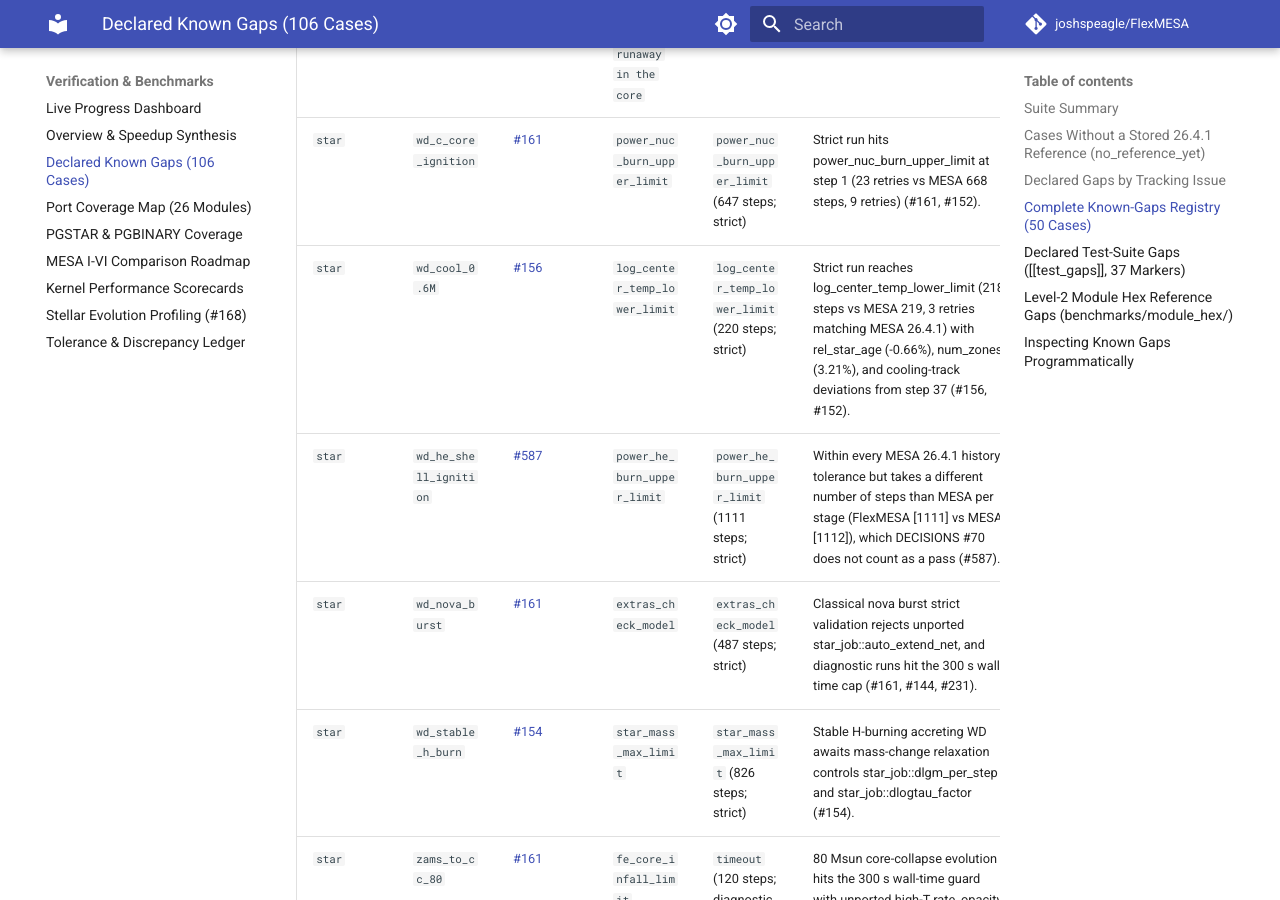
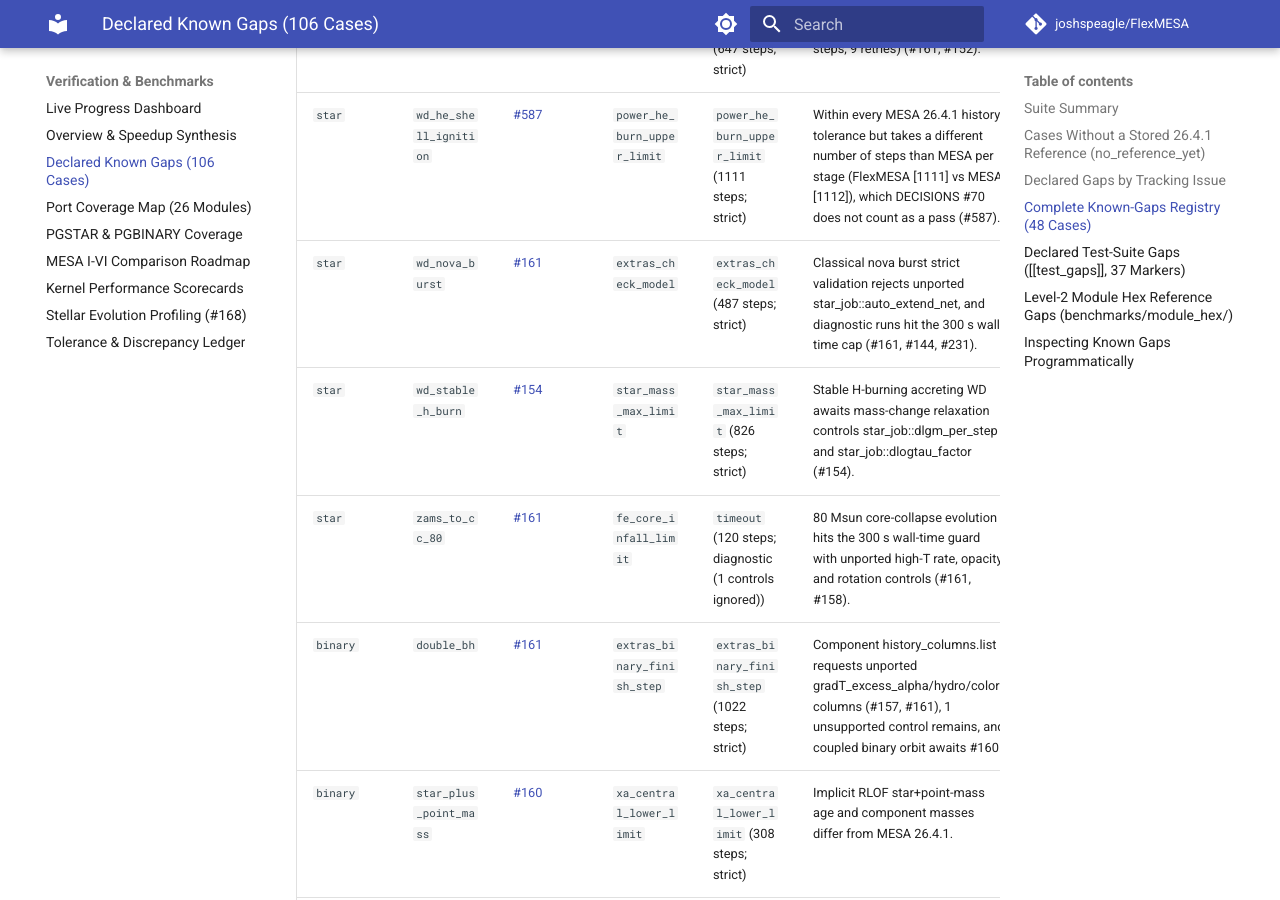
Before and after one commit to joshspeagle/FlexMESA, an MkDocs documentation site: the page built from docs/benchmarks/known-gaps.md, in a window 1280 px wide and 900 px high, scrolled down 7476 px. Built offline with MkDocs 1.6.1 and Material for MkDocs 9.7.7, drawn with Linux system fonts in a browser that asks for light colours; comment, search, counter and statistics services are not loaded; some of the changed text lies outside the part shown.

Commit message:
chore(train): regenerate generated pages for Train 13
Regenerated with their own generators (never by hand) after the Train 13
rebase left generated pages stale:
- scripts/audit/diff_mesa_defaults.py -> notes/audit/defaults_diff_26_4_1.md
- scripts/audit/report_unsupported_controls.py ->
  notes/audit/unsupported_controls_26_4_1.md and
  benchmarks/history_harness/unsupported_controls_26_4_1.json
- flexmesa harness table -> notes/audit/case_table.md
- scripts/docs/render_coverage_map_page.py -> docs/benchmarks/coverage-map.md
- scripts/docs/render_known_gaps_page.py -> docs/benchmarks/known-gaps.md
- scripts/docs/render_benchmark_pages.py -> docs/benchmarks/overview.md
  (and the wave-5 report, unchanged)
render_pgstar_coverage.py and render_extras_status.py needed no changes.

Verified: every generator's --check passes after regeneration. The
committed baseline (baseline_run_26_4_1.json), known_gaps.toml and the
dashboard outputs were not touched.

Not resolved: the regenerated case table and known-gaps page report 2
undeclared failures (star/check_pulse_atm, star/wd_cool_0.6M), because
known_gaps.toml entries for them were removed earlier in the train while
the committed baseline still records them as failing. Regenerate these
pages again once the ledger or baseline decision is made.

Co-Authored-By: Claude Sonnet 5.5 <noreply@anthropic.com>
Claude-Session: https://claude.ai/code/session_01JkqiRnFZiWFNhdBU31xmqX

```diff
--- a/docs/benchmarks/known-gaps.md
+++ b/docs/benchmarks/known-gaps.md
@@ -9,14 +9,14 @@ Instead of capping steps or loosening checks to force green runs, unfinished or
 
 | Suite | Target Cases | Stored `26.4.1` Refs | `no_reference_yet` | Strict-Validated | Diagnostic Runs | Reach Upstream Term | Declared Gaps | Verified Pass |
 | :--- | ---: | ---: | ---: | ---: | ---: | ---: | ---: | ---: |
-| `star` | 90 | 86 | 4 | 72 | 18 | 68 | 41 | 39 |
+| `star` | 90 | 86 | 4 | 72 | 18 | 68 | 39 | 39 |
 | `binary` | 8 | 8 | 0 | 8 | 0 | 8 | 4 | 4 |
 | `astero` | 8 | 8 | 0 | 8 | 0 | 3 | 5 | 1 |
-| **Total** | **106** | **102** | **4** | **88** | **18** | **79** | **50** | **44** |
+| **Total** | **106** | **102** | **4** | **88** | **18** | **79** | **48** | **44** |
 
 `Strict-Validated` counts cases whose unmodified inlists pass strict control validation (`#147`). `Diagnostic Runs` counts cases that strict validation rejects and that were rerun with the unsupported controls ignored; their numbers show where the engine stands and can never count as a pass (`DECISIONS #26`). `Reach Upstream Term` counts runs of either kind.
 
-- **Undeclared Failures**: `0`
+- **Undeclared Failures**: `2`
 - **Within Numeric Tolerance While Governed as Gaps**: `13` cases (`star/gyre_in_mesa_bcep` ([#170](https://github.com/joshspeagle/FlexMESA/issues/170)), `star/gyre_in_mesa_ms` ([#170](https://github.com/joshspeagle/FlexMESA/issues/170)), `star/gyre_in_mesa_rsg` ([#170](https://github.com/joshspeagle/FlexMESA/issues/170)), `star/gyre_in_mesa_spb` ([#170](https://github.com/joshspeagle/FlexMESA/issues/170)), `star/gyre_in_mesa_wd` ([#157](https://github.com/joshspeagle/FlexMESA/issues/157)), `star/high_z` ([#587](https://github.com/joshspeagle/FlexMESA/issues/587)), `star/make_planets` ([#587](https://github.com/joshspeagle/FlexMESA/issues/587)), `star/ns_h` ([#587](https://github.com/joshspeagle/FlexMESA/issues/587)), `star/rsp_gyre` ([#170](https://github.com/joshspeagle/FlexMESA/issues/170)), `star/wd_he_shell_ignition` ([#587](https://github.com/joshspeagle/FlexMESA/issues/587)), `binary/wind_fed_bhhmxb` ([#587](https://github.com/joshspeagle/FlexMESA/issues/587)), `astero/astero_adipls` ([#171](https://github.com/joshspeagle/FlexMESA/issues/171)), `astero/surface_effects` ([#162](https://github.com/joshspeagle/FlexMESA/issues/162))) meet numeric tolerances while remaining declared gaps under active tracking issues.
 
 ## Cases Without a Stored `26.4.1` Reference (`no_reference_yet`)
@@ -34,18 +34,17 @@ Cases lacking a committed MESA `26.4.1` baseline report `no reference yet` and c
 
 | Tracking Issue | Declared Case Count | Primary Focus |
 | :--- | ---: | :--- |
-| [#161](https://github.com/joshspeagle/FlexMESA/issues/161) | 18 | Restore upstream EOS, opacity, network, and atm control paths |
+| [#161](https://github.com/joshspeagle/FlexMESA/issues/161) | 17 | Restore upstream EOS, opacity, network, and atm control paths |
 | [#162](https://github.com/joshspeagle/FlexMESA/issues/162) | 8 | Align `astero` search and chi-squared drivers |
 | [#154](https://github.com/joshspeagle/FlexMESA/issues/154) | 6 | Align `timestep.rs` and `star` mass-change `do_adjust_mass` |
 | [#157](https://github.com/joshspeagle/FlexMESA/issues/157) | 5 | Restore MLT/TDC controls and remove non-upstream fallbacks |
 | [#587](https://github.com/joshspeagle/FlexMESA/issues/587) | 5 | Open #140 parity sub-issue |
 | [#158](https://github.com/joshspeagle/FlexMESA/issues/158) | 3 | Align shellular rotation solver variables and Spruit-Tayler |
 | [#160](https://github.com/joshspeagle/FlexMESA/issues/160) | 2 | Align coupled `BinarySystem` step ordering, tides, and RLOF |
-| [#156](https://github.com/joshspeagle/FlexMESA/issues/156) | 1 | Port full Burgers element diffusion and radiative levitation |
 | [#170](https://github.com/joshspeagle/FlexMESA/issues/170) | 1 | Integrate bundled `GYRE` oscillation eigensolver |
 | [#231](https://github.com/joshspeagle/FlexMESA/issues/231) | 1 | Open #140 parity sub-issue |
 
-## Complete Known-Gaps Registry (50 Cases)
+## Complete Known-Gaps Registry (48 Cases)
 
 | Suite | Case | Issue | Expected Term | Baseline Outcome | Mechanism |
 | :--- | :--- | :--- | :--- | :--- | :--- |
@@ -59,7 +58,6 @@ Cases lacking a committed MESA `26.4.1` baseline report `no reference yet` and c
 | `star` | `c13_pocket` | [#161](https://github.com/joshspeagle/FlexMESA/issues/161) | `one thermal pulse cycle complete` | `timeout` (667 steps; diagnostic (1 controls ignored)) | AGB third-dredge-up C13-pocket evolution hits memory/wall-time guard with unsupported controls::atm_off_table_option (#161). |
 | `star` | `cburn_inward` | [#157](https://github.com/joshspeagle/FlexMESA/issues/157) | `extras_finish_step` | `timeout` (213 steps; strict) | Case history_columns.list requests unported MLT++ gradT_excess_alpha column. |
 | `star` | `ccsn_IIp` | [#161](https://github.com/joshspeagle/FlexMESA/issues/161) | `extras_finish_step` | `redo_limit` (0 steps; diagnostic (2 controls ignored)) | Case history_columns.list requests unported hydro shock and bolometric colors columns. |
-| `star` | `check_pulse_atm` | [#161](https://github.com/joshspeagle/FlexMESA/issues/161) | `max_model_number` | `max_model_number` (75 steps; strict) | Atmosphere boundary reconstruction departs from MESA 26.4.1 (#161, #162). |
 | `star` | `conductive_flame` | [#161](https://github.com/joshspeagle/FlexMESA/issues/161) | `flame reached halfway point` | `error` (0 steps; diagnostic (1 controls ignored)) | Case uses unported use_other_build_initial_model and use_other_surface_pt custom-physics hooks (#154, #161). |
 | `star` | `conserve_angular_momentum` | [#158](https://github.com/joshspeagle/FlexMESA/issues/158) | `he_core_mass_limit` | `he_core_mass_limit` (507 steps; strict) | Diagnostic run reaches he_core_mass_limit with 2 unsupported rotational controls (change_d_omega_flag, new_d_omega_flag; #158). |
 | `star` | `custom_rates` | [#161](https://github.com/joshspeagle/FlexMESA/issues/161) | `log_center_temp_upper_limit` | `max_model_number` (600 steps; diagnostic (4 controls ignored)) | Custom rate table evolution fails to converge after retries (#161, #152). |
@@ -85,7 +83,6 @@ Cases lacking a committed MESA `26.4.1` baseline report `no reference yet` and c
 | `star` | `tzo` | [#161](https://github.com/joshspeagle/FlexMESA/issues/161) | `PASS: Have reached requested NS mass` | `timeout` (924 steps; diagnostic (1 controls ignored)) | Case history_columns.list requests unported colors add_abs_mag and hydro shock columns. |
 | `star` | `wd_aic` | [#161](https://github.com/joshspeagle/FlexMESA/issues/161) | `PASS: A=20 electron captures have started a thermal runaway in the core` | `timeout` (1090 steps; diagnostic (5 controls ignored)) | Accretion-induced collapse WD requires unbundled wd_aic.net and unsupported Coulomb/weak-rate controls (#161). |
 | `star` | `wd_c_core_ignition` | [#161](https://github.com/joshspeagle/FlexMESA/issues/161) | `power_nuc_burn_upper_limit` | `power_nuc_burn_upper_limit` (647 steps; strict) | Strict run hits power_nuc_burn_upper_limit at step 1 (23 retries vs MESA 668 steps, 9 retries) (#161, #152). |
-| `star` | `wd_cool_0.6M` | [#156](https://github.com/joshspeagle/FlexMESA/issues/156) | `log_center_temp_lower_limit` | `log_center_temp_lower_limit` (220 steps; strict) | Strict run reaches log_center_temp_lower_limit (218 steps vs MESA 219, 3 retries matching MESA 26.4.1) with rel_star_age (-0.66%), num_zones (3.21%), and cooling-track deviations from step 37 (#156, #152). |
 | `star` | `wd_he_shell_ignition` | [#587](https://github.com/joshspeagle/FlexMESA/issues/587) | `power_he_burn_upper_limit` | `power_he_burn_upper_limit` (1111 steps; strict) | Within every MESA 26.4.1 history tolerance but takes a different number of steps than MESA per stage (FlexMESA [1111] vs MESA [1112]), which DECISIONS #70 does not count as a pass (#587). |
 | `star` | `wd_nova_burst` | [#161](https://github.com/joshspeagle/FlexMESA/issues/161) | `extras_check_model` | `extras_check_model` (487 steps; strict) | Classical nova burst strict validation rejects unported star_job::auto_extend_net, and diagnostic runs hit the 300 s wall-time cap (#161, #144, #231). |
 | `star` | `wd_stable_h_burn` | [#154](https://github.com/joshspeagle/FlexMESA/issues/154) | `star_mass_max_limit` | `star_mass_max_limit` (826 steps; strict) | Stable H-burning accreting WD awaits mass-change relaxation controls star_job::dlgm_per_step and star_job::dlogtau_factor (#154). |
```
Also changed, not shown: other parts of docs/benchmarks/known-gaps.md (+1 -1 lines), docs/benchmarks/coverage-map.md (+5 -5 lines), docs/benchmarks/overview.md (+1 -1 lines), notes/audit/case_table.md (+5 -5 lines), notes/audit/defaults_diff_26_4_1.md (+11 -10 lines), notes/audit/unsupported_controls_26_4_1.md (+3 -3 lines), 1 other file.
